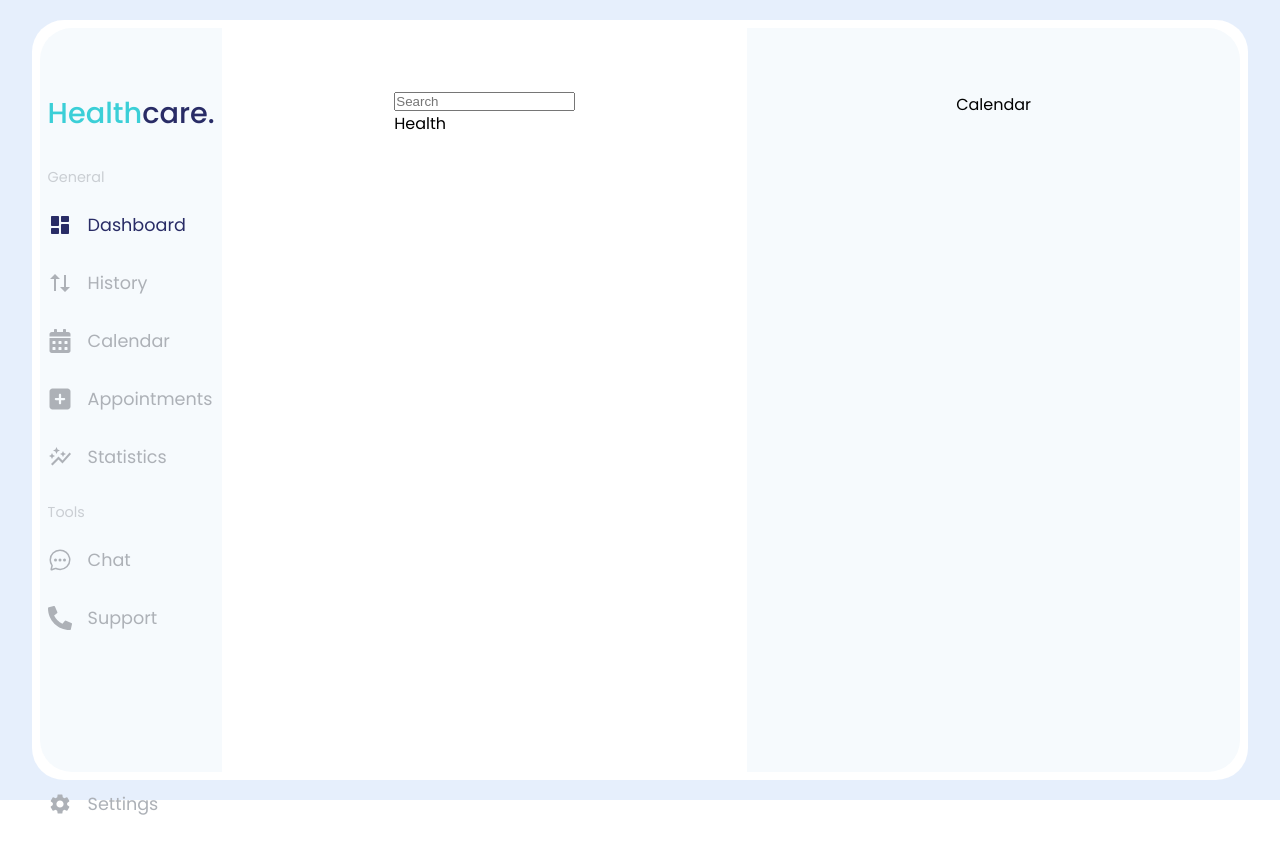
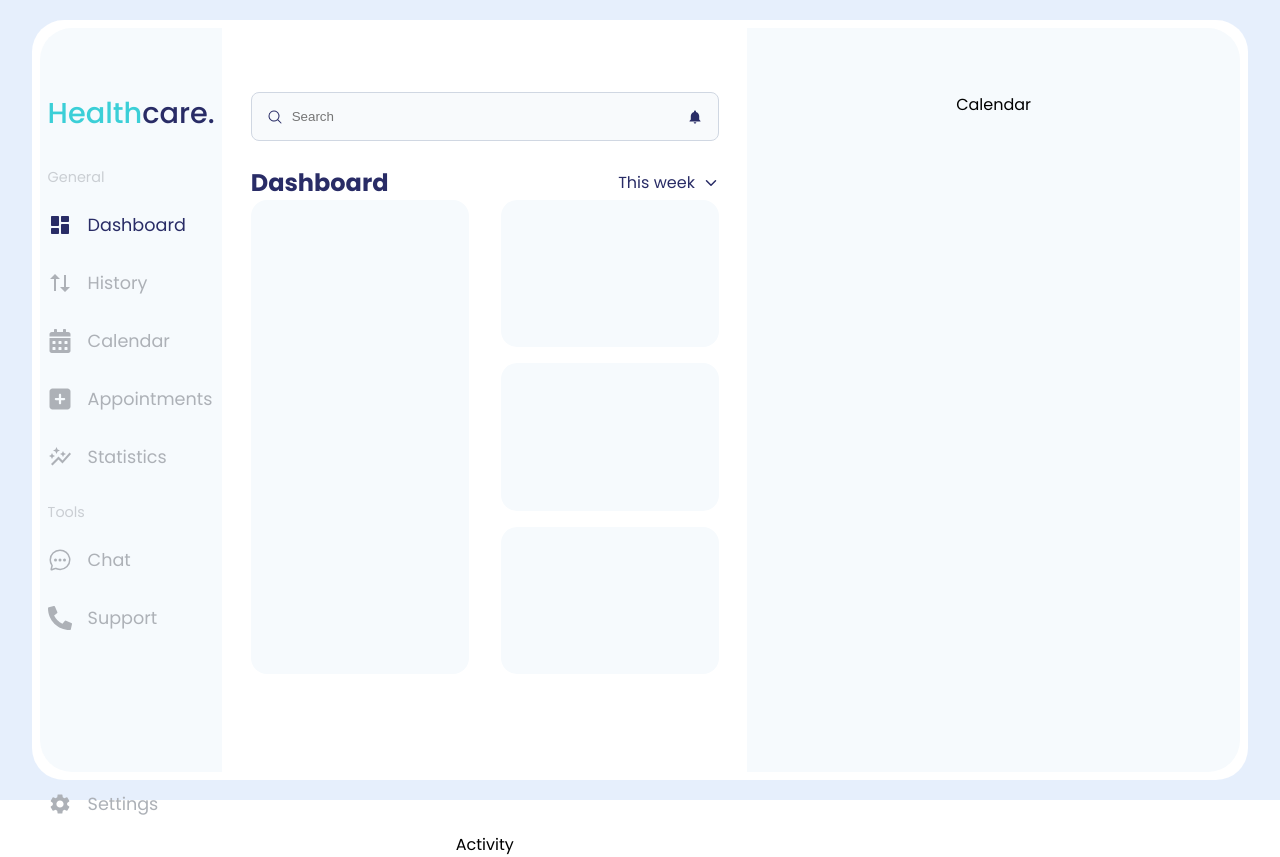
Before and after one commit to SpectreFury/healthcare-task, a React (Vite) app: page / in a window 1280 px wide. Before the commit the page ends 817 px from the top, so only its background shows below. Built offline with nearby package versions, Linux system fonts and the light colour scheme.

Commit message:
Add dashboard

```diff
--- a/src/components/Dashboard/Dashboard.module.css
+++ b/src/components/Dashboard/Dashboard.module.css
@@ -8,9 +8,51 @@
 }
 
 .dashboardContainer {
+  width: 95%;
   display: flex;
+  align-items: center;
   flex-direction: column;
 }
 
+.inputWrapper {
+  position: relative;
+  width: 100%;
+  display: flex;
+  align-items: center;
+}
+
+.searchIcon {
+  position: absolute;
+  left: 1rem;
+  display: flex;
+  align-items: center;
+  height: 100%;
+  pointer-events: none;
+  color: var(--dark-blue);
+}
+
+.magnifyingGlassIcon {
+  position: absolute;
+  right: 1rem;
+  display: flex;
+  align-items: center;
+  height: 100%;
+  pointer-events: none;
+  color: var(--dark-blue);
+}
+
 .input {
+  width: 100%;
+  padding: 1rem 0.5rem 1rem 2.5rem;
+  box-sizing: border-box;
+  border: 1.5px solid #d0d7e2;
+  border-radius: 8px;
+  outline: none;
+  background: #f8fafc;
+  transition: border-color 0.2s, box-shadow 0.2s;
 }
+
+.input:focus {
+  border-color: #a3bffa;
+  box-shadow: 0 0 0 2px #e6effc;
+}
--- a/src/components/Dashboard/Dashboard.tsx
+++ b/src/components/Dashboard/Dashboard.tsx
@@ -1,11 +1,21 @@
+import { HiMagnifyingGlass } from "react-icons/hi2";
 import styles from "./Dashboard.module.css";
 import HealthDashboard from "./HealthDashboard/HealthDashboard";
+import { IoMdNotifications } from "react-icons/io";
 
 const Dashboard = () => {
   return (
     <section className={styles.dashboard}>
       <div className={styles.dashboardContainer}>
-        <input placeholder="Search" className={styles.input} />
+        <div className={styles.inputWrapper}>
+          <span className={styles.searchIcon}>
+            <HiMagnifyingGlass />
+          </span>
+          <input placeholder="Search" className={styles.input} />
+          <span className={styles.magnifyingGlassIcon}>
+            <IoMdNotifications />
+          </span>
+        </div>
         <HealthDashboard />
       </div>
     </section>
--- a/src/components/Dashboard/HealthDashboard/HealthDashboard.module.css
+++ b/src/components/Dashboard/HealthDashboard/HealthDashboard.module.css
@@ -0,0 +1,60 @@
+.healthDashboard {
+  margin-top: 1.5rem;
+  width: 100%;
+  display: flex;
+}
+
+.header {
+  width: 100%;
+  display: flex;
+  justify-content: space-between;
+  align-items: center;
+}
+
+.healthDashboardContainer {
+  width: 100%;
+  display: flex;
+  flex-direction: column;
+  justify-content: space-between;
+  align-items: center;
+}
+
+.title {
+  color: var(--dark-blue);
+}
+
+.dropdown {
+  color: var(--dark-blue);
+  display: flex;
+  align-items: center;
+  gap: 0.5rem;
+}
+
+/* Anatomy */
+
+.dashboardItems {
+  width: 100%;
+  display: flex;
+  gap: 2rem;
+}
+
+.cardHuman {
+  border-radius: 1rem;
+  flex: 1;
+  background-color: var(--gray);
+  width: 100px;
+  height: 75%;
+}
+
+.cardOrganContainer {
+  flex: 1;
+  display: flex;
+  flex-direction: column;
+  gap: 1rem;
+  height: 75%;
+}
+.cardOrgan {
+  background-color: var(--gray);
+  border-radius: 1rem;
+  height: 200px;
+}
--- a/src/components/Dashboard/HealthDashboard/HealthDashboard.tsx
+++ b/src/components/Dashboard/HealthDashboard/HealthDashboard.tsx
@@ -1,5 +1,32 @@
+import styles from "./HealthDashboard.module.css";
+
+import { IoChevronDown } from "react-icons/io5";
+
 const HealthDashboard = () => {
-  return <div>Health</div>;
+  return (
+    <div className={styles.healthDashboard}>
+      <div className={styles.healthDashboardContainer}>
+        <div className={styles.header}>
+          <h1 className={styles.title}>Dashboard</h1>
+          <div className={styles.dropdown}>
+            This week
+            <IoChevronDown />
+          </div>
+        </div>
+        <div className={styles.dashboardItems}>
+          <div className={styles.cardHuman}></div>
+          <div className={styles.cardOrganContainer}>
+            <div className={styles.cardOrgan}></div>
+            <div className={styles.cardOrgan}></div>
+            <div className={styles.cardOrgan}></div>
+          </div>
+        </div>
+        <div>
+          Activity
+        </div>
+      </div>
+    </div>
+  );
 };
 
 export default HealthDashboard;
```
